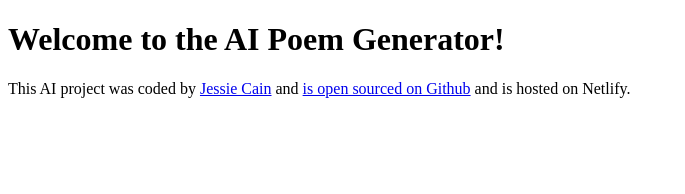
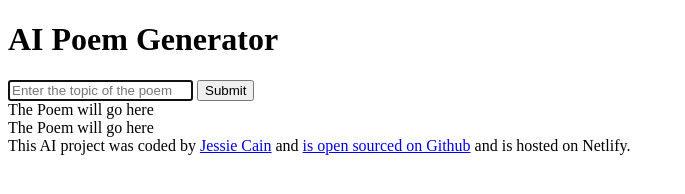
Before and after one commit to jmcain/poem-generator, a plain HTML site: page index.html in a window 1280 px wide. Shown: the whole page, without its empty margins (0-685 px from the left). Drawn offline with Linux system fonts and the light colour scheme.

Commit message:
HTML updates - base elements

```diff
--- a/index.html
+++ b/index.html
@@ -7,7 +7,27 @@
     <title>AI Poem Generator</title>
   </head>
   <body>
-    <h1>Welcome to the AI Poem Generator!</h1>
+    <header>
+      <h1>AI Poem Generator</h1>
+    </header>
+
+    <main>
+      <form>
+        <input
+          type="text"
+          placeholder="Enter the topic of the poem"
+          autofocus
+          required
+          autocomplete="off"
+        />
+        <input type="submit" />
+        <div id="poem">
+          The Poem will go here
+          <br />
+          The Poem will go here
+        </div>
+      </form>
+    </main>
 
     <script src="src/script.js"></script>
   </body>
```
